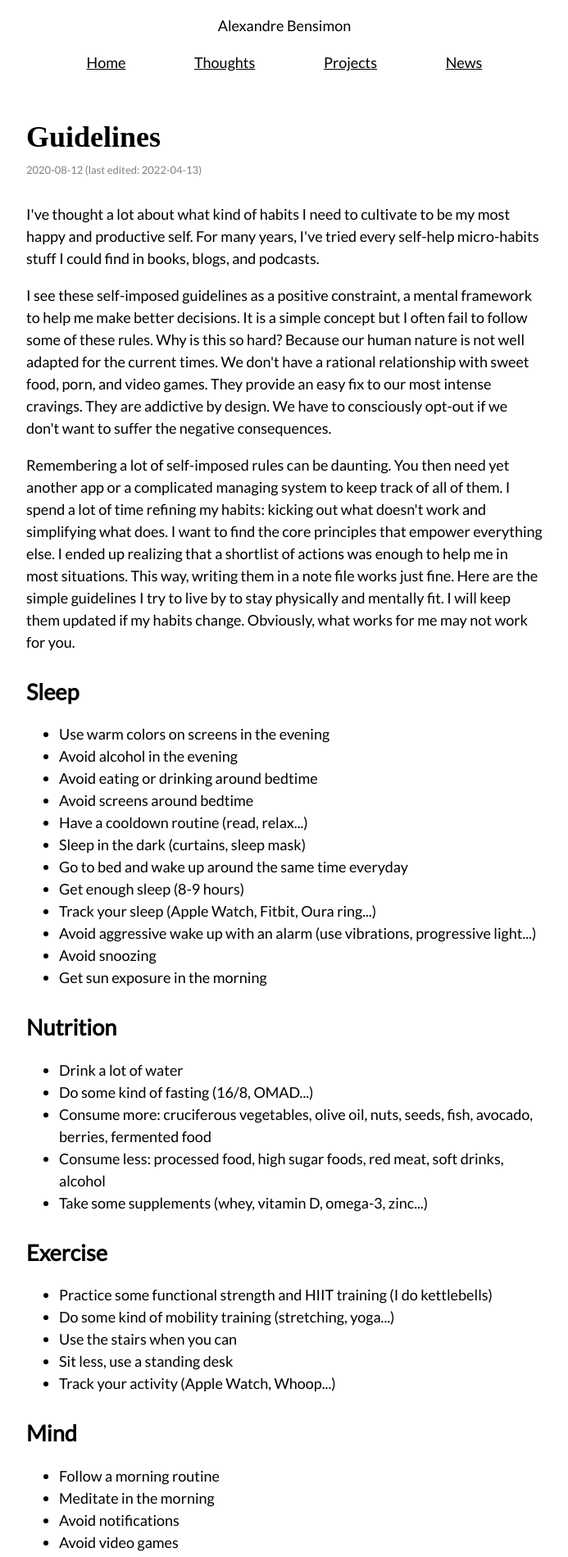
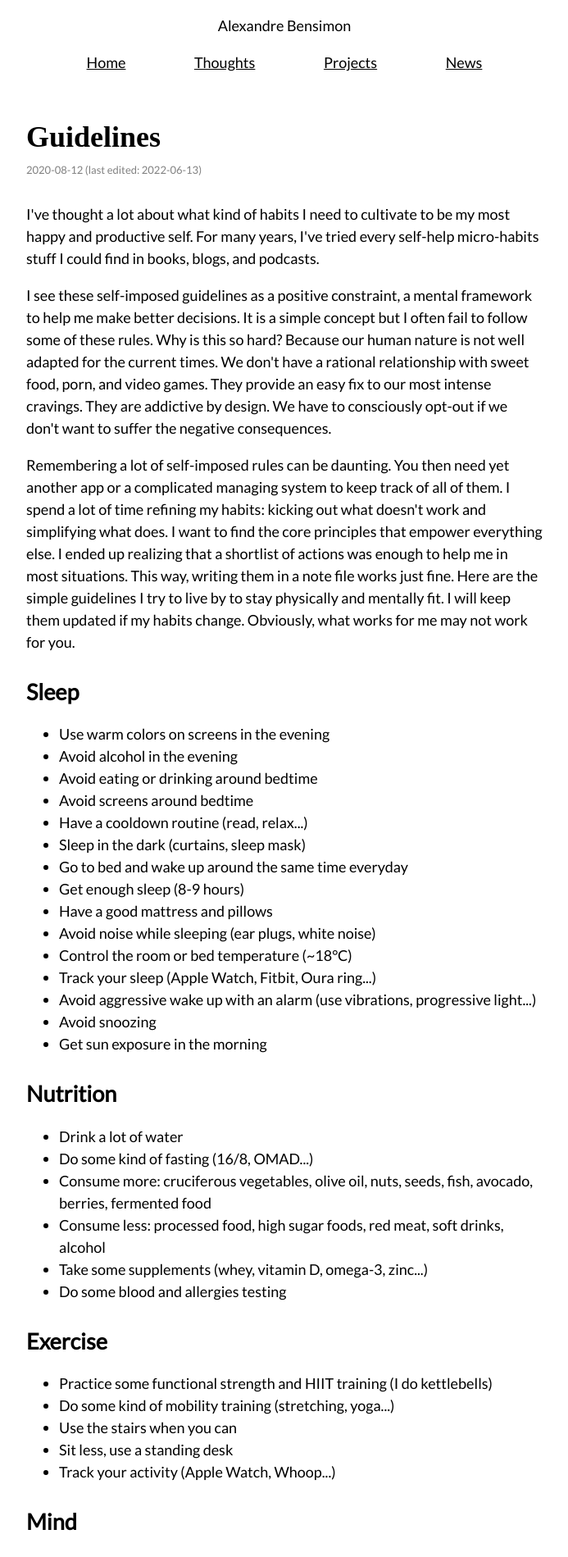
Before and after one commit to alexbensimon/personal-website, a Next.js app: page /thoughts/guidelines in a window 1280 px wide. Shown: the top 1899 px of the page at 82% size, without its empty margins (293-986 px from the left). Built offline with nearby package versions, Linux system fonts and the light colour scheme; a web font is replaced by a local one.

Commit message:
Update guidelines

```diff
--- a/pages/thoughts/guidelines.tsx
+++ b/pages/thoughts/guidelines.tsx
@@ -10,7 +10,7 @@ const Guidelines = () => (
     </Head>
     <div>
       <h1>Guidelines</h1>
-      <ThoughtDate>2020-08-12 (last edited: 2022-04-13)</ThoughtDate>
+      <ThoughtDate>2020-08-12 (last edited: 2022-06-13)</ThoughtDate>
       <p>
         I've thought a lot about what kind of habits I need to cultivate to be
         my most happy and productive self. For many years, I've tried every
@@ -47,6 +47,9 @@ const Guidelines = () => (
         <li>Sleep in the dark (curtains, sleep mask)</li>
         <li>Go to bed and wake up around the same time everyday</li>
         <li>Get enough sleep (8-9 hours)</li>
+        <li>Have a good mattress and pillows</li>
+        <li>Avoid noise while sleeping (ear plugs, white noise)</li>
+        <li>Control the room or bed temperature (~18°C)</li>
         <li>Track your sleep (Apple Watch, Fitbit, Oura ring...)</li>
         <li>
           Avoid aggressive wake up with an alarm (use vibrations, progressive
@@ -68,6 +71,7 @@ const Guidelines = () => (
           alcohol
         </li>
         <li>Take some supplements (whey, vitamin D, omega-3, zinc...)</li>
+        <li>Do some blood and allergies testing</li>
       </ul>
       <h2>Exercise</h2>
       <ul>
@@ -94,6 +98,7 @@ const Guidelines = () => (
         <li>Track air quality (I use a Netatmo sensor)</li>
         <li>Aim at 5-8 hours of deep work per day</li>
         <li>Breathe through the nose</li>
+        <li>Practice cold and heat exposure</li>
         <li>Track body composition (smart scale)</li>
         <li>Take care of your skin</li>
       </ul>
```
